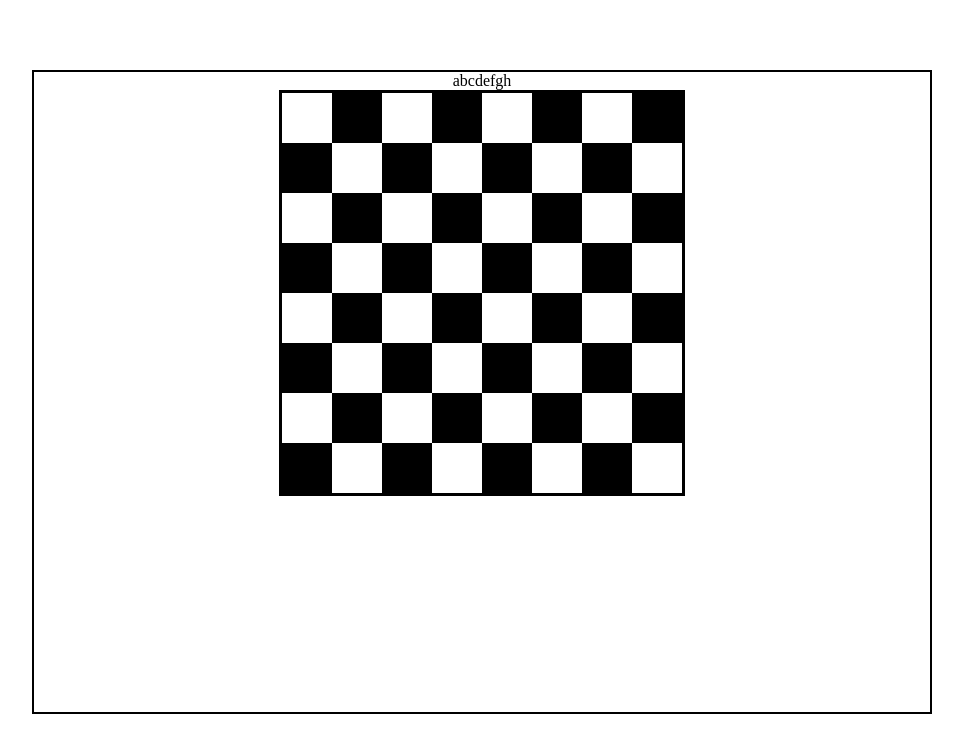
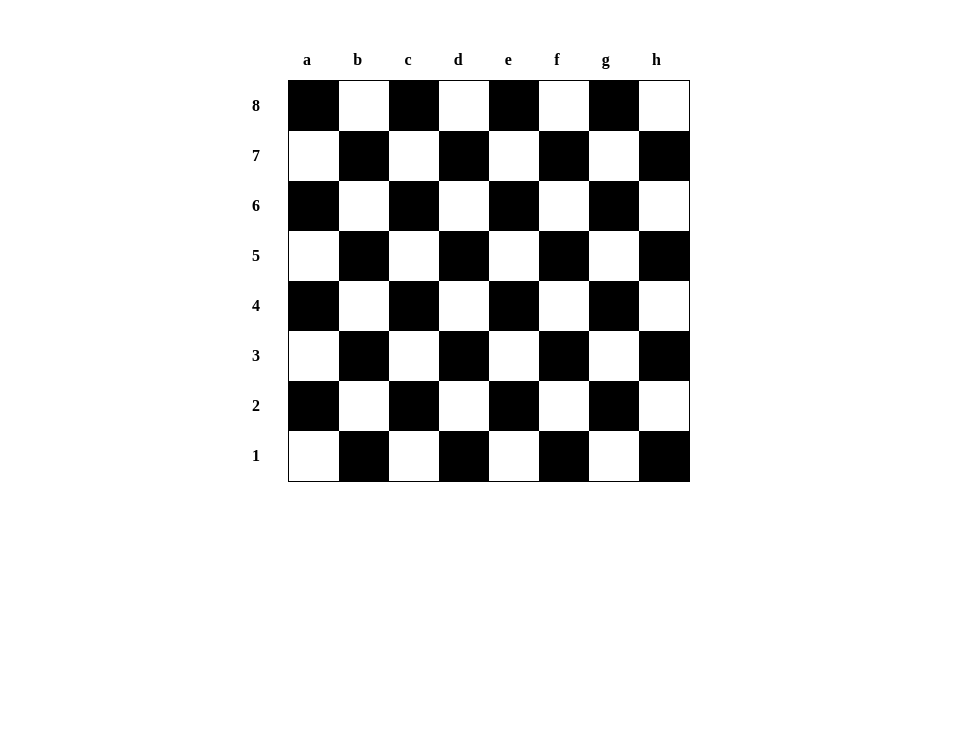
Before and after one commit to Sanky2401/CSS, a plain HTML site: page task_2(incomplete).html in a window 1280 px wide. Shown: the whole page, without its empty margins (158-1121 px from the left). Drawn offline with Linux system fonts and the light colour scheme.

Commit message:
Update task_2(incomplete).html

```diff
--- a/task_2(incomplete).html
+++ b/task_2(incomplete).html
@@ -9,165 +9,162 @@
             margin: 0;
             padding: 0;
         }
+        main{
+            display: flex;
+            justify-content: center;
+            align-items: center;
+            /* margin-top: 60px; */
+
+        }
         .chess{
             height: 400px;
             width: 400px;
-            margin: auto;
-            border: 3px solid;
-            margin-top: 0;
-
+            /* margin: auto; */
+            border: 1px solid black;
+            margin-right: 50px;
         }
         .row{
             height: 50px;
             width: 100%;
         }
-        .black , .white{
+        .blk,.wt{
             height: 50px;
             width: 50px;
             float: left;
-
         }
-        section{
-            height: 80vh;
-            width: 70%;
-            border: 2px solid;
-            display: flex;
-            flex-direction: column;
-            justify-content: center;
-            align-items: center;
-            margin: auto;
-            margin-top: 70px;
-        }
-        .black{
+        .blk{
             background-color: black;
         }
-        .white{
-            background-color: white;
+        nav{
+            /* border: 1px solid black; */
+            display: flex;
+            justify-content: space-around;
+            align-items: center;
+            list-style: none;
+            height: 5vh;
+            width: 400px;
+            margin: auto;
+            margin-top: 40px;
         }
-        .chess{
+        .nav{
             display: flex;
-            /* align-items: center; */
-            justify-content: center ;
-            /* border: 2px sloid; */
-
+            justify-content: space-around;
+            align-items: center;
+            list-style: none;
+            flex-direction: column;
+            height: 400px;
+            width: 5vw;
         }
-        .alphabets {
-            display: flex;
-            align-items: center;
-            flex-direction: row;
-            justify-content: space-between;
-            /* margin-top: 60px; */
-            /* padding-right: 40px; */
-            word-spacing: 20 px;
-
+        li{
+            font-weight: bold;
         }
-        /* .numbers{
-            display: flex;
-            align-items: flex-start;
-            flex-direction: column;
-        } */
     </style>
 </head>
 <body>
-    <section>
-    <div class="alphabets">
-        <p>abcdefgh</p>
-        <!-- <p>a </p><p>b</p><p>c</p> <p>d</p><p>e</p><p>f</p><p>g</p><p>h</p> -->
+    <nav>
+        <li>a</li>
+        <li>b</li>
+        <li>c</li>
+        <li>d</li>
+        <li>e</li>
+        <li>f</li>
+        <li>g</li>
+        <li>h</li>
+    </nav>
+
+    <main>
+        <div class="nav">
+            <li>8</li>
+            <li>7</li>
+            <li>6</li>
+            <li>5</li>
+            <li>4</li>
+            <li>3</li>
+            <li>2</li>
+            <li>1</li>
         </div>
-    <!-- <div class="numbers">
-        <p>8 </p><p>7</p><p>6</p> <p>5</p><p>4</p><p>3</p><p>2</p><p>1</p>
-    </div> -->
         <div class="chess">
             <div class="row">
-            <div class="white"></div>
-            <div class="black"></div>
-            <div class="white"></div>
-            <div class="black"></div>
-            <div class="white"></div>
-            <div class="black"></div>
-            <div class="white"></div>
-            <div class="black"></div>
-
+                <div class="blk"></div>
+                <div class="wt"></div>
+                <div class="blk"></div>
+                <div class="wt"></div>
+                <div class="blk"></div>
+                <div class="wt"></div>
+                <div class="blk"></div>
+                <div class="wt"></div>
             </div>
             <div class="row">
-
-            <div class="black"></div>
-            <div class="white"></div>
-            <div class="black"></div>
-            <div class="white"></div>
-            <div class="black"></div>
-            <div class="white"></div>
-            <div class="black"></div>
-            <div class="white"></div>
+                <div class="wt"></div>
+                <div class="blk"></div>
+                <div class="wt"></div>
+                <div class="blk"></div>
+                <div class="wt"></div>
+                <div class="blk"></div>
+                <div class="wt"></div>
+                <div class="blk"></div>
             </div>
             <div class="row">
-            <div class="white"></div>
-            <div class="black"></div>
-            <div class="white"></div>
-            <div class="black"></div>
-            <div class="white"></div>
-            <div class="black"></div>
-            <div class="white"></div>
-            <div class="black"></div>
-
+                <div class="blk"></div>
+                <div class="wt"></div>
+                <div class="blk"></div>
+                <div class="wt"></div>
+                <div class="blk"></div>
+                <div class="wt"></div>
+                <div class="blk"></div>
+                <div class="wt"></div>
             </div>
             <div class="row">
-
-            <div class="black"></div>
-            <div class="white"></div>
-            <div class="black"></div>
-            <div class="white"></div>
-            <div class="black"></div>
-            <div class="white"></div>
-            <div class="black"></div>
-            <div class="white"></div>
+                <div class="wt"></div>
+                <div class="blk"></div>
+                <div class="wt"></div>
+                <div class="blk"></div>
+                <div class="wt"></div>
+                <div class="blk"></div>
+                <div class="wt"></div>
+                <div class="blk"></div>
             </div>
             <div class="row">
-            <div class="white"></div>
-            <div class="black"></div>
-            <div class="white"></div>
-            <div class="black"></div>
-            <div class="white"></div>
-            <div class="black"></div>
-            <div class="white"></div>
-            <div class="black"></div>
-
+                <div class="blk"></div>
+                <div class="wt"></div>
+                <div class="blk"></div>
+                <div class="wt"></div>
+                <div class="blk"></div>
+                <div class="wt"></div>
+                <div class="blk"></div>
+                <div class="wt"></div>
             </div>
             <div class="row">
-
-            <div class="black"></div>
-            <div class="white"></div>
-            <div class="black"></div>
-            <div class="white"></div>
-            <div class="black"></div>
-            <div class="white"></div>
-            <div class="black"></div>
-            <div class="white"></div>
+                <div class="wt"></div>
+                <div class="blk"></div>
+                <div class="wt"></div>
+                <div class="blk"></div>
+                <div class="wt"></div>
+                <div class="blk"></div>
+                <div class="wt"></div>
+                <div class="blk"></div>
             </div>
             <div class="row">
-            <div class="white"></div>
-            <div class="black"></div>
-            <div class="white"></div>
-            <div class="black"></div>
-            <div class="white"></div>
-            <div class="black"></div>
-            <div class="white"></div>
-            <div class="black"></div>
-
+                <div class="blk"></div>
+                <div class="wt"></div>
+                <div class="blk"></div>
+                <div class="wt"></div>
+                <div class="blk"></div>
+                <div class="wt"></div>
+                <div class="blk"></div>
+                <div class="wt"></div>
             </div>
             <div class="row">
-
-            <div class="black"></div>
-            <div class="white"></div>
-            <div class="black"></div>
-            <div class="white"></div>
-            <div class="black"></div>
-            <div class="white"></div>
-            <div class="black"></div>
-            <div class="white"></div>
+                <div class="wt"></div>
+                <div class="blk"></div>
+                <div class="wt"></div>
+                <div class="blk"></div>
+                <div class="wt"></div>
+                <div class="blk"></div>
+                <div class="wt"></div>
+                <div class="blk"></div>
             </div>
-
         </div>
-</section>
+    </main>
 </body>
 </html>
```
Lines whose indentation alone changed are shown as unchanged.
